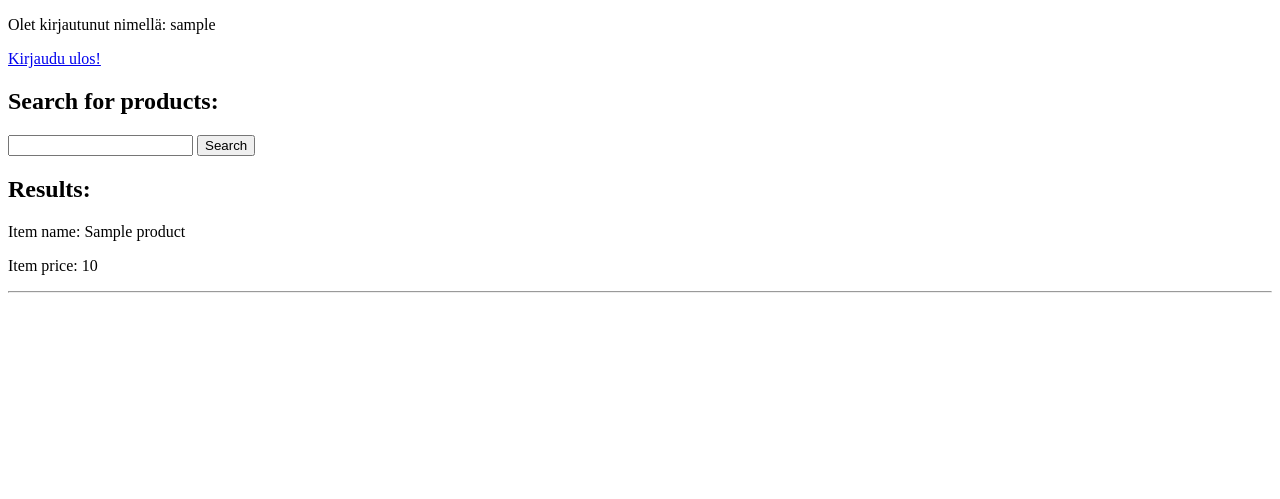
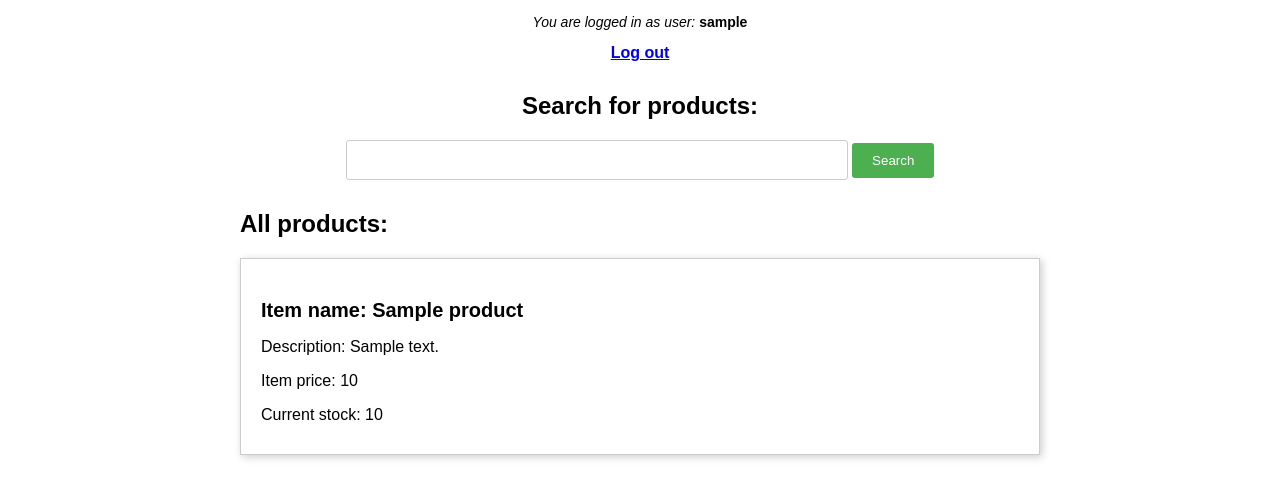
Before and after one commit to Tartsi/simple-online-store, a Flask app: template templates/store.html in a window 1280 px wide. Shown: the top 499 px of the page. Run offline with Flask 2, Linux system fonts and the light colour scheme; the visitor is signed in with stand-in values (Sample User, id 1); the template is opened without the code that fills it: most values are stand-ins (such as "Sample title", 1, 10 or a date in 2020).

Commit message:
Added css for store.html, made necessary changes to utils.py, routes.py and store.html to show products from database

```diff
--- a/routes.py
+++ b/routes.py
@@ -46,7 +46,13 @@ def logout():
 
 @app.route("/store")
 def store():
-    return render_template("store.html")
+    products = utils.get_all_products()
+
+    if products is None:
+        # TODO: tyhjä kauppa
+        pass
+
+    return render_template("store.html", products=products)
 
 
 @app.route("/testdatabase")
--- /dev/null
+++ b/static/store.css
@@ -0,0 +1,63 @@
+body {
+    font-family: Arial, sans-serif;
+}
+
+.container {
+    max-width: 800px;
+    margin: 0 auto;
+}
+
+.header {
+    text-align: center;
+    margin-bottom: 30px;
+}
+
+.header h1 {
+    font-size: 32px;
+}
+
+.header p {
+    font-size: 14px;
+}
+
+.search-form {
+    text-align: center;
+}
+
+.search-form input[type="text"] {
+    padding: 10px;
+    font-size: 16px;
+    width: 60%;
+    border: 1px solid #ccc;
+    border-radius: 3px;
+}
+
+.search-form input[type="submit"] {
+    padding: 10px 20px;
+    background-color: #4CAF50;
+    color: white;
+    border: none;
+    border-radius: 3px;
+    cursor: pointer;
+}
+
+.product-list {
+    margin-top: 30px;
+}
+
+.product-item {
+    border: 1px solid #ccc;
+    padding: 20px;
+    margin-bottom: 30px;
+    box-shadow: 2px 2px 8px #ccc;
+}
+
+.product-item h3 {
+    font-size: 20px;
+    margin-bottom: 10px;
+}
+
+.product-item p {
+    font-size: 16px;
+    margin-bottom: 10px;
+}
--- a/templates/store.html
+++ b/templates/store.html
@@ -5,25 +5,37 @@
     <meta charset="UTF-8">
     <meta http-equiv="X-UA-Compatible" content="IE=edge">
     <meta name="viewport" content="width=device-width, initial-scale=1.0">
+    <link rel="stylesheet" type="text/css" href="/static/store.css">
     <title>Document</title>
 </head>
 
 <body>
 
-    <p>Olet kirjautunut nimellä: {{ session.username }}</p>
-    <a href="/logout">Kirjaudu ulos!</a>
+    <div class="header">
+        <p><i>You are logged in as user:</i> <strong>{{ session.username }}</strong></p>
+        <strong><a href="/logout">Log out</a></strong>
+    </div>
 
+    <div class="container">
+        <div class="search-form">
             <h2>Search for products:</h2>
             <form>
                 <input type="text" name="search_query">
                 <input type="submit" value="Search">
             </form>
-    <h2>Results:</h2>
+        </div>
+
+        <div class="product-list">
+            <h2>All products:</h2>
             {% for product in products %}
-    <p>Item name: {{ product.name }}</p>
+            <div class="product-item">
+                <h3>Item name: {{ product.name }}</h3>
+                <p>Description: {{ product.description }}</p>
                 <p>Item price: {{ product.price }}</p>
-    <hr>
+                <p>Current stock: {{ product.amount }}</p>
+            </div>
             {% endfor %}
+        </div>
 </body>
 
 </html>
--- a/utils.py
+++ b/utils.py
@@ -19,13 +19,13 @@ def login(username, password):
     return (user[0], username, user[2])
 
 
-def select_all_products():
+def get_all_products():
 
     sql = "SELECT id, name, description, price, amount FROM products"
     query_result = db.session.execute(sql).fetchall()
 
     if len(query_result) == 0:
-        return False
+        return None
 
     return query_result
 
```
Lines whose indentation alone changed are shown as unchanged.
